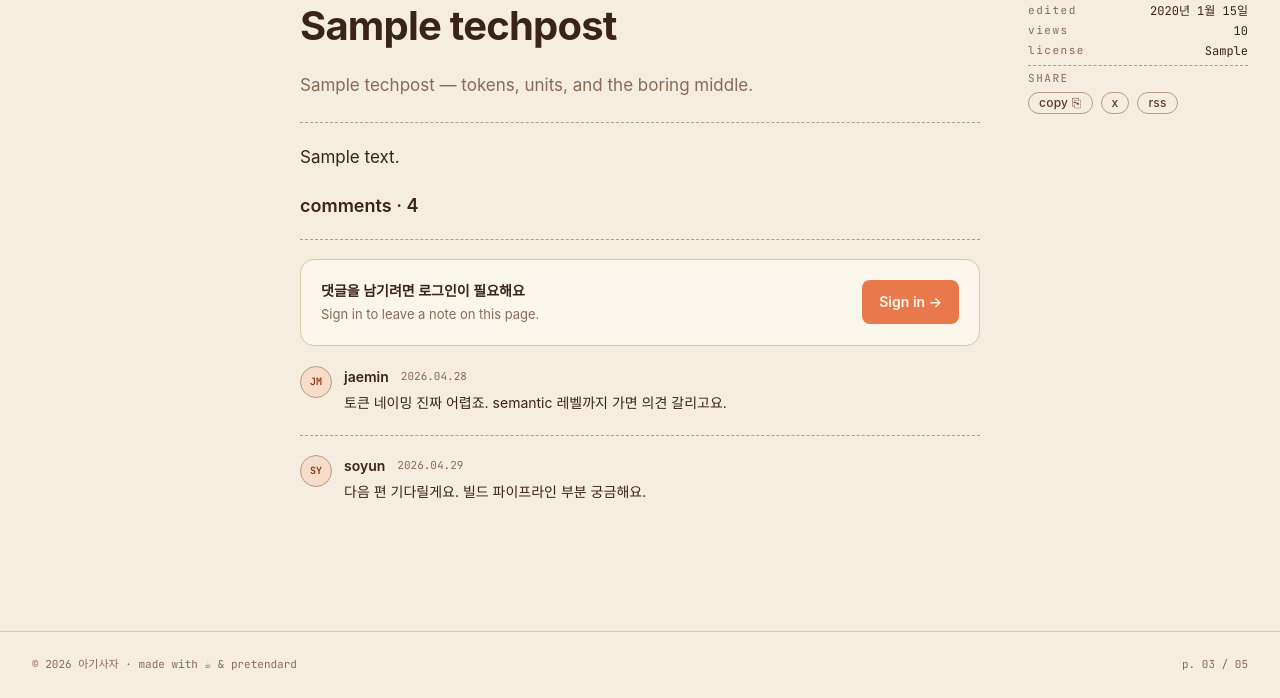
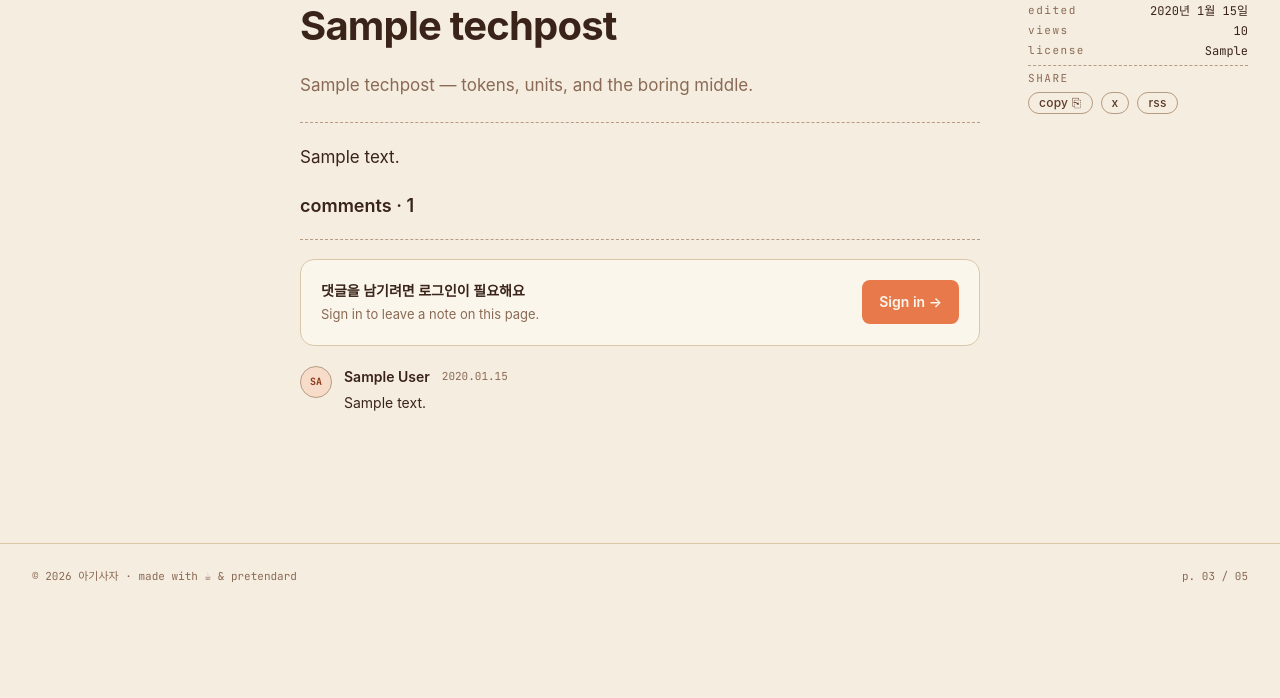
Before and after one commit to feseungwon/likelion_blog, a Django app: a page that uses templates/blog/tech_detail.html in a window 1280 px wide. Shown: the part 251-949 px from the top of the page. After the commit the page ends 833 px from the top, so only its background shows below. Run offline with Django 5.2, Linux system fonts and the light colour scheme; tables that the repository leaves empty hold one stand-in row (values such as "Sample post"); some web fonts are replaced.

Commit message:
feat : 이승원

```diff
--- a/blog/urls.py
+++ b/blog/urls.py
@@ -1,3 +1,4 @@
+# urls.py
 from django.urls import path
 
 from . import views
@@ -16,6 +17,9 @@ urlpatterns = [
     path('signup/', views.signup_view, name='signup'),
     path('logout/', views.logout_view, name='logout'),
 
+    # 댓글 등록 — form method="POST"
+    path('tech/<slug:slug>/comments/', views.comment_submit, name='comment_submit'),
+
     # JSON API (2주차 — fetch로 호출)
     # GET  /api/posts/<slug>/comments/  → 댓글 목록
     # POST /api/posts/<slug>/comments/  → 댓글 추가 (로그인 필요)
--- a/blog/views.py
+++ b/blog/views.py
@@ -1,11 +1,5 @@
-"""
-blog/views.py
+# views.py
 
-각 페이지에 보여줄 데이터를 DB에서 조회해서 template으로 넘겨주는 역할이에요.
-2주차에는 댓글을 fetch + JSON API로 다루기 위해 JsonResponse 엔드포인트도 두었어요.
-
-아기 사자 여러분은 이 파일을 수정할 일이 거의 없어요. 데이터 접근 방식만 참고하세요.
-"""
 import json
 
 from django.contrib.auth import authenticate, login, logout
@@ -89,10 +83,11 @@ def home(request):
 
 def tech_list(request):
     """기술 글 목록 페이지 (TechA)"""
-    posts = list(
-        TechPost.objects.select_related('category').prefetch_related('tags')
-        .order_by('-published_at')
-    )
+    selected_cat = request.GET.get('category', 'all')
+    qs = TechPost.objects.select_related('category').prefetch_related('tags').order_by('-published_at')
+    if selected_cat != 'all':
+        qs = qs.filter(category__slug=selected_cat)
+    posts = list(qs)
     categories = list(Category.objects.all())
     return render(request, 'blog/tech_list.html', {
         'active_nav': 'tech',
@@ -101,6 +96,7 @@ def tech_list(request):
         'page_number': '03 / 05',
         'posts': posts,
         'categories': categories,
+        'selected_cat': selected_cat,
     })
 
 
@@ -110,13 +106,33 @@ def tech_detail(request, slug):
         TechPost.objects.select_related('category').prefetch_related('tags'),
         slug=slug,
     )
+    from django.urls import reverse
     sections = _parse_body(post.body)
+    comments = list(post.comments.all().order_by('created_at'))
     return render(request, 'blog/tech_detail.html', {
         'active_nav': 'tech',
         'page_number': '03 / 05',
         'post': post,
         'sections': sections,
+        'comments': comments,
+        'comment_url': reverse('comment_submit', args=[slug]),
     })
+
+
+def comment_submit(request, slug):
+    """댓글 등록 — HTML form POST, 완료 후 해당 글로 redirect"""
+    if request.method == 'POST' and request.user.is_authenticated:
+        post = get_object_or_404(TechPost, slug=slug)
+        body = (request.POST.get('body') or '').strip()
+        if body:
+            display_name = request.user.first_name or request.user.username
+            Comment.objects.create(
+                post=post,
+                user=request.user,
+                author_name=display_name[:40],
+                body=body[:500],
+            )
+    return redirect('tech_detail', slug=slug)
 
 
 def _parse_body(body: str):
@@ -207,9 +223,11 @@ def projects_list(request):
 
 def daily_list(request):
     """일일 노트 목록 (DailyA)"""
-    entries = list(
-        DailyEntry.objects.select_related('category').order_by('-published_at')
-    )
+    selected_cat = request.GET.get('category', 'all')
+    qs = DailyEntry.objects.select_related('category').order_by('-published_at')
+    if selected_cat != 'all':
+        qs = qs.filter(category__slug=selected_cat)
+    entries = list(qs)
     categories = list(DailyCategory.objects.all())
     return render(request, 'blog/daily_list.html', {
         'active_nav': 'daily',
@@ -218,6 +236,7 @@ def daily_list(request):
         'page_number': '05 / 05',
         'entries': entries,
         'categories': categories,
+        'selected_cat': selected_cat,
     })
 
 
--- a/templates/blog/tech_detail.html
+++ b/templates/blog/tech_detail.html
@@ -63,8 +63,9 @@
             {% endif %}
 
             {% endfor %}
+
             <div class="h5">
-                comments · 4
+              comments · {{ comments|length }}
             </div>
             <div class="notedivider">
                 <div class="line">
@@ -94,9 +95,10 @@
         >
     </div>
 
-    <button id="submit-btn" type="submit" class="button" disabled>
+    <button id="submit-btn" type="submit" class="button">
         post →
     </button>
+
 </form>
 
 {% else %}
@@ -117,43 +119,31 @@
 </div>
 {% endif %}
 
+{% for comment in comments %}
 <div class="comment_item">
     <div class="avatar">
-        JM
+        {{ comment.author_name|slice:":2"|upper }}
     </div>
 
     <div class="body">
         <div class="header">
-            <span class="t7">jaemin</span>
-            <span class="kbd">2026.04.28</span>
+            <span class="t7">{{ comment.author_name }}</span>
+            <span class="kbd">{{ comment.date_display }}</span>
         </div>
 
         <div class="t6">
-            토큰 네이밍 진짜 어렵죠. semantic 레벨까지 가면 의견 갈리고요.
+            {{ comment.body }}
         </div>
     </div>
 </div>
 
-<div class="notedivider">
-    <div class="line"></div>
-</div>
+{% if not forloop.last %}
+<div class="notedivider"><div class="line"></div></div>
+{% endif %}
 
-<div class="comment_item">
-    <div class="avatar">
-        SY
-    </div>
-
-    <div class="body">
-        <div class="header">
-            <span class="t7">soyun</span>
-            <span class="kbd">2026.04.29</span>
-        </div>
-
-        <div class="t6">
-            다음 편 기다릴게요. 빌드 파이프라인 부분 궁금해요.
-        </div>
-    </div>
-</div>
+{% empty %}
+<div class="t6" style="opacity: 0.4;">아직 댓글이 없어요.</div>
+{% endfor %}
 </div>
 
     <div class="metasidebar">
```
